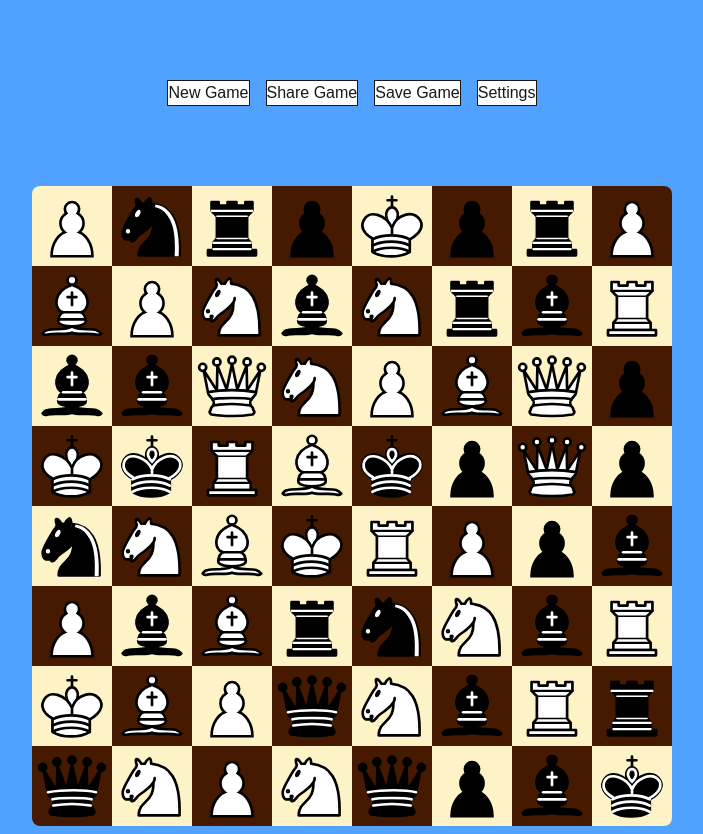
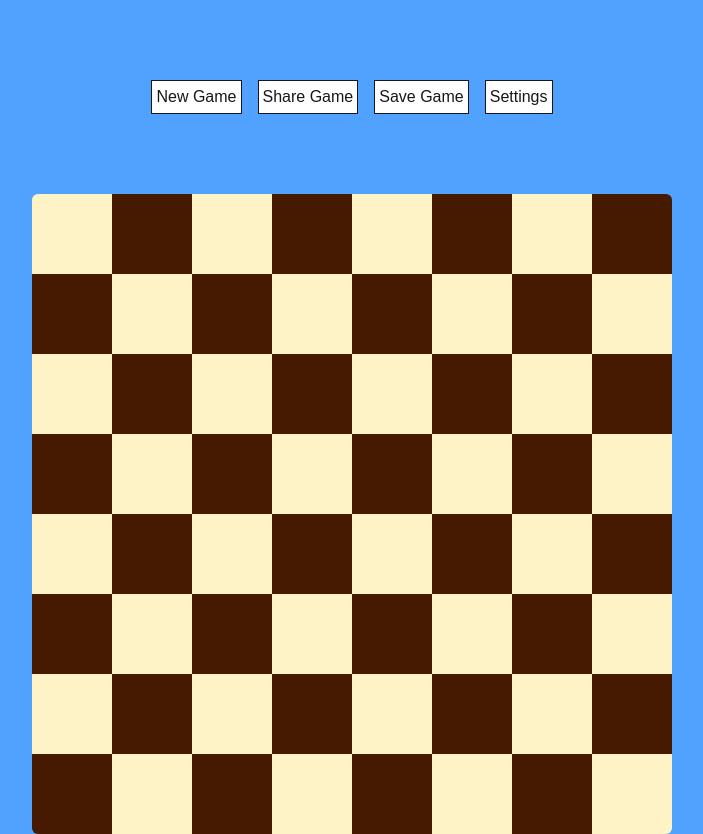
Before and after one commit to Flapjack2000/chess, a Next.js app: page / in a window 1280 px wide. Shown: the whole page, without its empty margins (288-991 px from the left). Built offline with nearby package versions, Linux system fonts and the light colour scheme.

Commit message:
turned boardstate into maps

```diff
--- a/src/app/components/Board.tsx
+++ b/src/app/components/Board.tsx
@@ -5,13 +5,13 @@ function Board({ state }: { state: BoardState }) {
 
   return (
     <>
-      <div className="flex flex-col items-center overflow-hidden rounded-lg">
+      <div className="flex flex-col items-center overflow-hidden rounded-md">
         {
-          state.map((row, rowIndex) => (
-            <div key={rowIndex} className="flex">
-              {row.map((square, colIndex) => {
-                const color = (((rowIndex + colIndex) % 2) == 0 ? "white" : "black") as Color
-                return <Square key={`${rowIndex}-${colIndex}`} color={color} piece={square} />
+          Array.from(state.entries()).map(([rank, files], rowIndex) => (
+            <div key={rank} className="flex">
+              {Array.from(files.entries()).map(([file, piece], colIndex) => {
+                const color = (((rowIndex + colIndex) % 2) === 0 ? "white" : "black") as Color;
+                return <Square key={`${rank}-${file}`} color={color} piece={piece} />;
               })}
             </div>
           ))
--- a/src/app/components/Square.tsx
+++ b/src/app/components/Square.tsx
@@ -5,12 +5,11 @@ function Square({ color, piece }: {
   piece: Piece | null
 }) {
   const className = `square ${color === "white" ? "white" : "black"}`;
-  const svgPath = (piece ? `pieces/${piece.name}-${piece.color[0]}.svg` : "#")
 
   return (
     <div className={className}>
       {piece &&
-        <img className="select-none cursor-grab active:cursor-grabbing " draggable={true} src={svgPath} />
+        <img className="select-none cursor-pointer" src={piece.svgPath} draggable={false} alt={piece.color + " " + piece.name} />
       }
     </div>);
 }
--- a/src/app/page.tsx
+++ b/src/app/page.tsx
@@ -1,4 +1,4 @@
-import { Piece, PieceName, Color, BoardState, BoardRow } from "./types";
+import { Piece, PieceName, Color, BoardState, BoardRow, Rank, File } from "./types";
 import Board from "./components/Board";
 
 function randomPiece(): Piece {
@@ -9,24 +9,34 @@ function randomPiece(): Piece {
   return new Piece(color, name);
 }
 
+function initialBoardState(): BoardState {
+  const state = new Map<Rank, Map<File, Piece | null>>();
+
+  const ranks = Array.from({ length: 8 }, (_, i) => (i + 1) as Rank);
+  const files: File[] = ["a", "b", "c", "d", "e", "f", "g", "h"];
+
+  for (const r of ranks) {
+    const row = new Map<File, Piece | null>();
+    for (const f of files) {
+      row.set(f, null);
+    }
+    state.set(r, row);
+  }
+
+  return state;
+}
+
 export default function Home() {
 
-  const state: BoardState = []
-  for (let i = 0; i < 8; i++) {
-    let row: BoardRow = []
-    for (let i = 0; i < 8; i++) {
-      row.push(randomPiece())
-    }
-    state.push(row)
-  }
+  const state = initialBoardState();
 
   return (
     <>
-      <aside className="*:cursor-pointer w-screen flex justify-center items-center gap-4 mt-20 mb-20">
-        <button className="border bg-white">New Game</button>
-        <button className="border bg-white">Share Game</button>
-        <button className="border bg-white">Save Game</button>
-        <button className="border bg-white">Settings</button>
+      <aside className="w-screen flex justify-center items-center gap-4 mt-20 mb-20">
+        <button className="p-1 border bg-white cursor-pointer">New Game</button>
+        <button className="p-1 border bg-white cursor-pointer">Share Game</button>
+        <button className="p-1 border bg-white cursor-pointer">Save Game</button>
+        <button className="p-1 border bg-white cursor-pointer">Settings</button>
       </aside>
       <main className="w-screen flex flex-col justify-center items-center">
         <Board state={state} />
--- a/src/app/types.tsx
+++ b/src/app/types.tsx
@@ -1,9 +1,12 @@
 export type Color = "white" | "black";
 export type PieceName = "king" | "queen" | "rook" | "bishop" | "knight" | "pawn";
 export class Piece {
-  constructor(public color: Color, public name: PieceName) { }
+  svgPath: string;
+  constructor(public color: Color, public name: PieceName) {
+    this.svgPath = `pieces/${name}-${color[0]}.svg`
+  }
 }
 export type File = 'a' | 'b' | 'c' | 'd' | 'e' | 'f' | 'g' | 'h';
 export type Rank = 1 | 2 | 3 | 4 | 5 | 6 | 7 | 8;
 export type BoardRow = (Piece | null)[];
-export type BoardState = (Piece | null)[][];
+export type BoardState = Map<Rank, Map<File, Piece | null>>;
```
